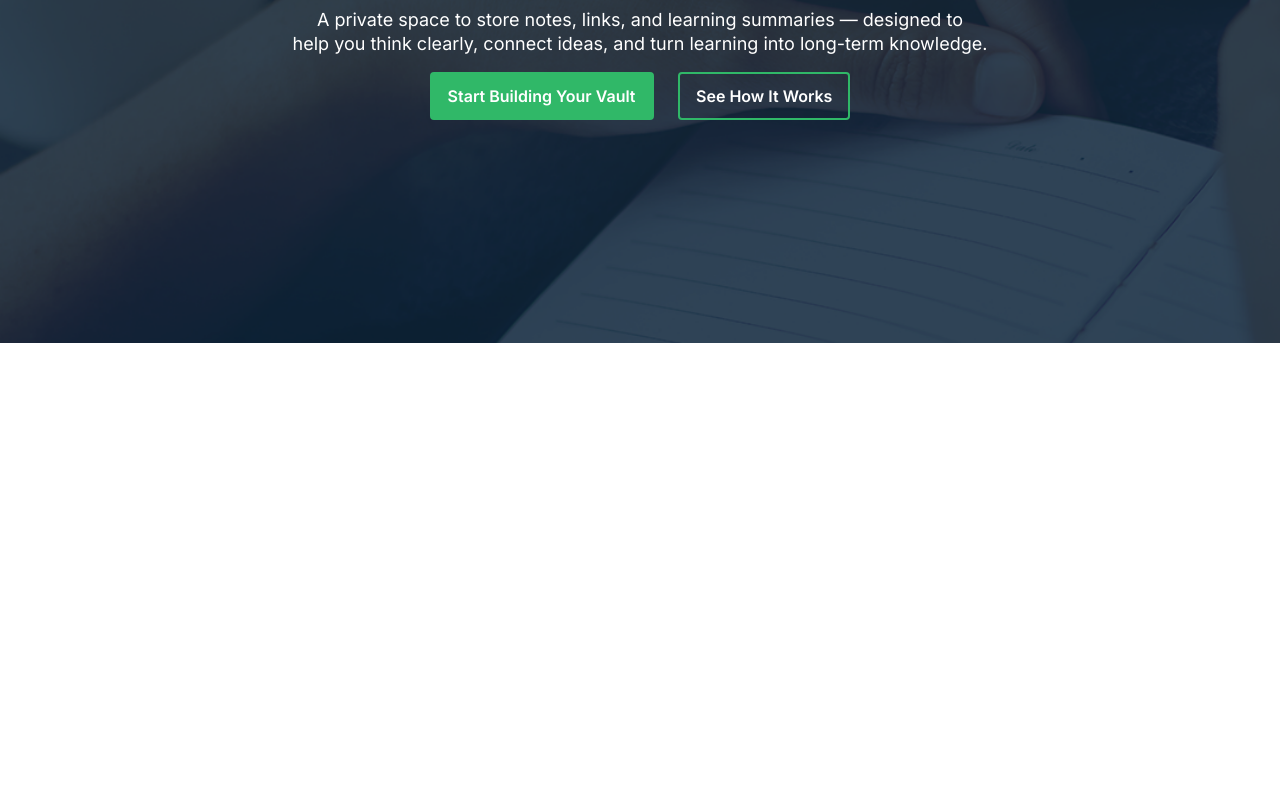
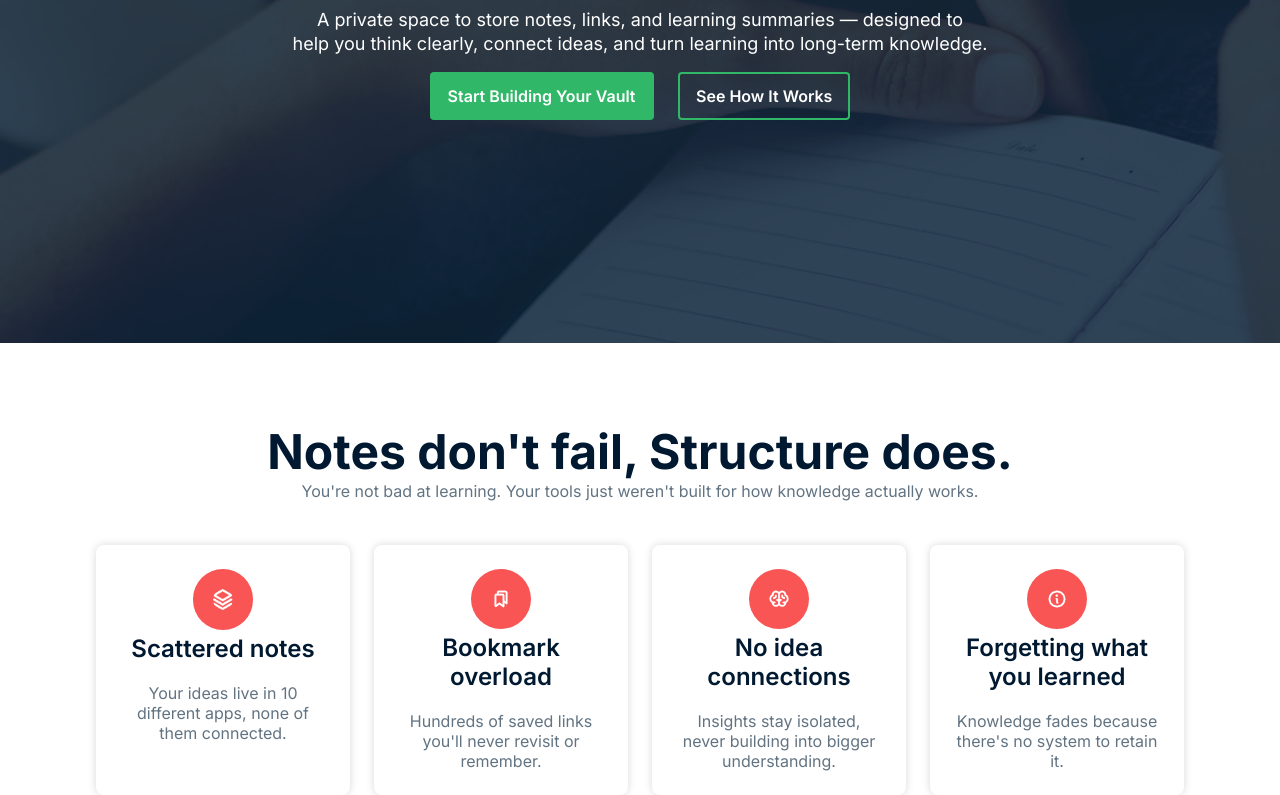
Before and after one commit to akkafi/B13-A01-Knowledge-Vault, a plain HTML site: page index.html in a window 1280 px wide. Shown: the part 549-1344 px from the top of the page. Before the commit the page ends 892 px from the top, so only its background shows below. Drawn offline with Linux system fonts and the light colour scheme.

Commit message:
added notes section

```diff
--- a/index.html
+++ b/index.html
@@ -35,7 +35,6 @@
         <!-- hero section start here -->
         <section class="hero_parent">
             <div class="hero_container container">
-                <!-- <div class="hero_info"> -->
                 <button class="hero_btn">Early Access Now Open</button>
                 <h2>Structured thinking, <br><span>not just note-taking.</span></h2>
                 <p>
@@ -46,10 +45,56 @@
                     <button class="all_btn">Start Building Your Vault</button>
                     <button class="all_btn_2">See How It Works</button>
                 </div>
-                <!-- </div> -->
             </div>
         </section>
         <!-- hero section end here -->
+
+        <!-- notes section start here -->
+        <section>
+
+            <div class="notes_container container">
+
+                <div class="notes_text">
+                    <h2> Notes don't fail, Structure does.</h2>
+                    <p>
+                        You're not bad at learning. Your tools just weren't built for how knowledge actually works.
+                    </p>
+                </div>
+
+                <div class="notes_card_container">
+                    <div class="notes_card">
+                        <img src="./assets/Vector.png" alt="">
+                        <h2>Scattered notes</h2>
+                        <p>
+                            Your ideas live in 10 different apps, none of them connected.
+                        </p>
+                    </div>
+                    <div class="notes_card">
+                        <img src="./assets/Bookmarks.png" alt="">
+                        <h2>Bookmark overload</h2>
+                        <p>
+                            Hundreds of saved links you'll never revisit or remember.
+                        </p>
+                    </div>
+                    <div class="notes_card">
+                        <img src="./assets/Brain.png" alt="">
+                        <h2>No idea connections</h2>
+                        <p>
+                            Insights stay isolated, never building into bigger understanding.
+                        </p>
+                    </div>
+                    <div class="notes_card">
+                        <img src="./assets/Info.png" alt="">
+                        <h2>Forgetting what
+                            you learned</h2>
+                        <p>
+                            Knowledge fades because there's no system to retain it.
+                        </p>
+                    </div>
+                </div>
+            </div>
+        </section>
+        <!-- notes section end here -->
     </main>
 
     <footer>
--- a/style.css
+++ b/style.css
@@ -98,17 +98,17 @@
     color: white;
 }
 
-.hero_container h2{
+.hero_container h2 {
     font-size: 72px;
 }
 
-.hero_container h2 span{
+.hero_container h2 span {
     color: #30B868;
     font-weight: 700;
     line-height: 84px;
 }
 
-.hero_container p{
+.hero_container p {
     font-size: 18px;
     color: rgba(255, 255, 255, 1);
     line-height: 24px;
@@ -129,8 +129,65 @@
     border-radius: 4px;
     cursor: pointer;
 }
-.hero_section_btn .all_btn_2:hover{
+
+.hero_section_btn .all_btn_2:hover {
     background-color: rgba(255, 255, 255, 0.144);
 }
 
 /* hero section end here */
+
+/* notes section start here */
+.notes_text {
+    text-align: center;
+    margin-top: 80px;
+}
+
+.notes_text h2 {
+    font-size: 48px;
+    font-weight: 700;
+    line-height: 58px;
+    color: rgba(0, 25, 49, 1);
+}
+
+.notes_text p {
+    font-size: 16px;
+    font-weight: 400;
+    color: rgba(98, 115, 130, 1);
+    margin-bottom: 44px;
+}
+
+.notes_card_container {
+    display: flex;
+    gap: 24px;
+}
+
+.notes_card_container .notes_card {
+    width: 322px;
+    padding: 24px;
+    border-radius: 8px;
+    text-align: center;
+    box-shadow: 0px 0px 8px 0px rgba(0, 0, 0, 0.151);
+}
+
+.notes_card img{
+    width: 60px;
+    padding: 20px;
+    background-color: rgba(249, 85, 85, 1);
+    border-radius: 50px;
+}
+
+.notes_card h2{
+    font-size: 24px;
+    font-weight: 600;
+    line-height: 29px;
+    color: rgba(0, 25, 49, 1);
+}
+
+.notes_card p{
+    font-size: 16px;
+    font-weight: 400;
+    line-height: 20px;
+    margin-top: 20px;
+    color: rgba(98, 115, 130, 1);
+}
+/* notes section end here */
```
Lines whose indentation alone changed are shown as unchanged.
